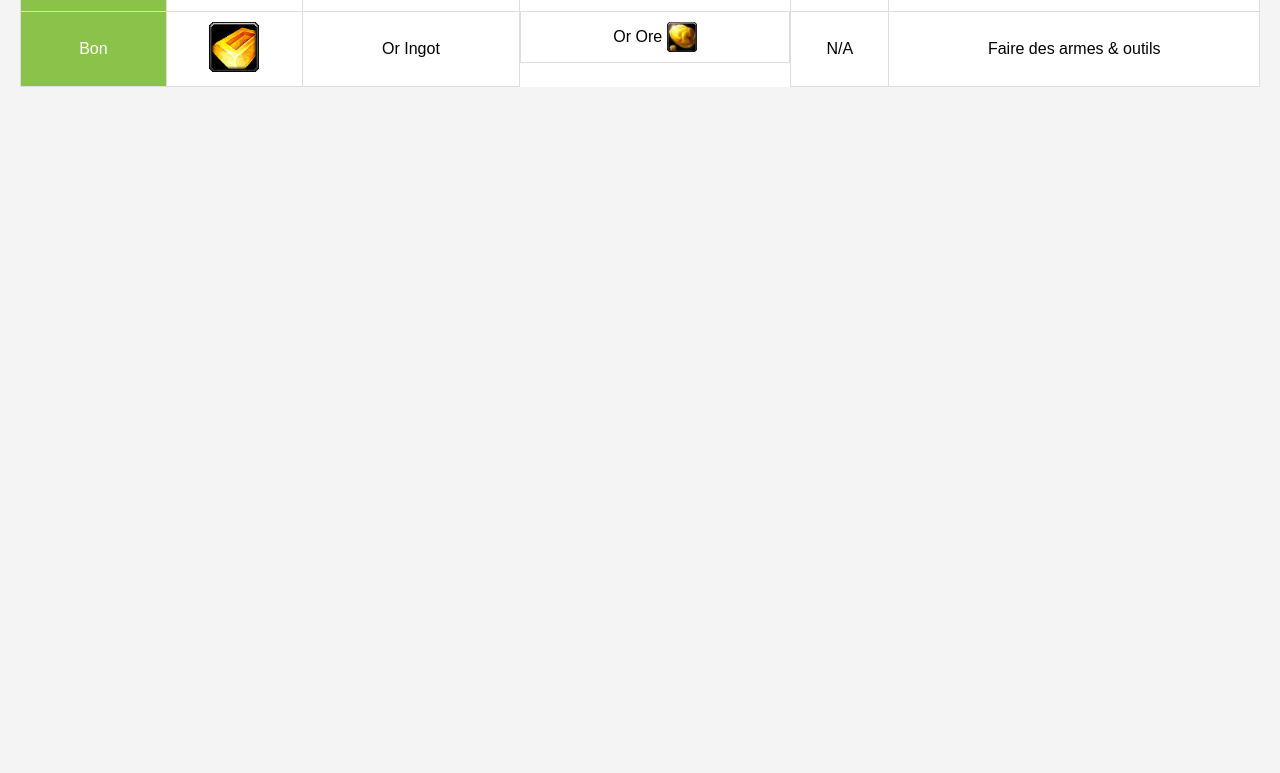
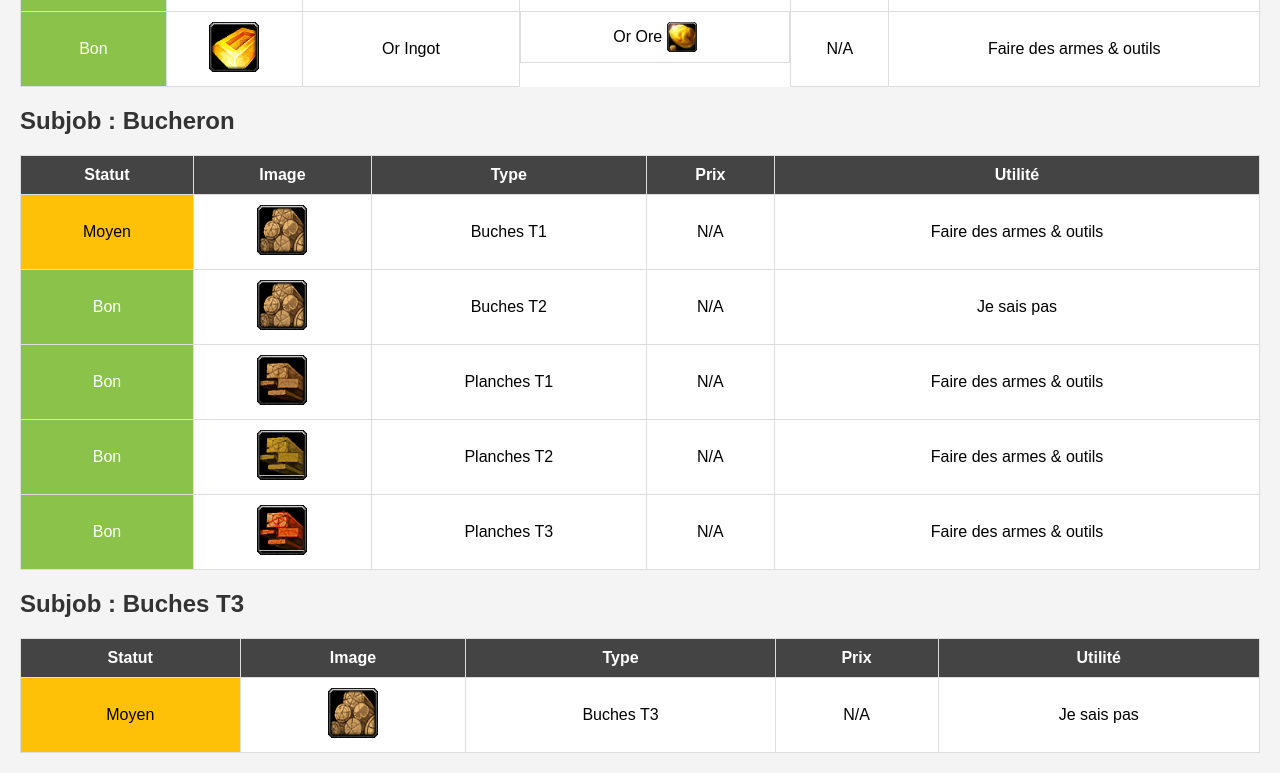
Before and after one commit to Dexsirko/wowrp-orc, a plain HTML site: page index.html in a window 1280 px wide. Shown: the part 531-1304 px from the top of the page. Before the commit the page ends 800 px from the top, so only its background shows below. Drawn offline with Linux system fonts and the light colour scheme.

Commit message:
Update index.html

```diff
--- a/index.html
+++ b/index.html
@@ -63,6 +63,12 @@
                 "Or Ingot": "inv_ingot_03.png",
                 // Bucheron
                 // Herboriste
+                "Buches T1": "inv_tradeskillitem_03",
+                "Buches T2": "inv_tradeskillitem_03",
+                "Buches T3": "inv_tradeskillitem_03.png",
+                "Planches T1": "inv_tradeskillitem_01.png",
+                "Planches T2": "inv_tradeskillitem_012.png",
+                "Planches T3": "inv_tradeskillitem_011.png",
             };
 
             // Configuration des stocks avec catégories
@@ -116,7 +122,7 @@
                     utility: "Faire des armes & outils",
                     image: "inv_ingot_02.png"
                 },
-                                {
+                {
                     category: "Subjob : Mineur",
                     type: "Iron Ingot",
                     status: 2,
@@ -128,7 +134,7 @@
                     utility: "Faire des armes & outils",
                     image: "inv_ingot_iron.png"
                 },
-                                {
+                {
                     category: "Subjob : Mineur",
                     type: "Or Ingot",
                     status: 2,
@@ -141,6 +147,79 @@
                     image: "inv_ingot_03.png"
                 },
                 // BUCHERON
+                {
+                    category: "Subjob : Bucheron",
+                    type: "Buches T1",
+                    status: 1,
+                    mat1: "",
+                    mat2: "",
+                    mat3: "",
+                    mat4: "",
+                    prix: "N/A",
+                    utility: "Faire des armes & outils",
+                    image: "inv_tradeskillitem_03.png"
+                },
+                {
+                    category: "Subjob : Bucheron",
+                    type: "Buches T2",
+                    status: 2,
+                    mat1: "",
+                    mat2: "",
+                    mat3: "",
+                    mat4: "",
+                    prix: "N/A",
+                    utility: "Je sais pas",
+                    image: "inv_tradeskillitem_03.png"
+                },
+                {
+                    category: "Subjob : Buches T3",
+                    type: "Buches T3",
+                    status: 1,
+                    mat1: "",
+                    mat2: "",
+                    mat3: "",
+                    mat4: "",
+                    prix: "N/A",
+                    utility: "Je sais pas",
+                    image: "inv_tradeskillitem_03.png"
+                },
+
+                {
+                    category: "Subjob : Bucheron",
+                    type: "Planches T1",
+                    status: 2,
+                    mat1: "",
+                    mat2: "",
+                    mat3: "",
+                    mat4: "",
+                    prix: "N/A",
+                    utility: "Faire des armes & outils",
+                    image: "inv_tradeskillitem_01.png"
+                },
+                {
+                    category: "Subjob : Bucheron",
+                    type: "Planches T2",
+                    status: 2,
+                    mat1: "",
+                    mat2: "",
+                    mat3: "",
+                    mat4: "",
+                    prix: "N/A",
+                    utility: "Faire des armes & outils",
+                    image: "inv_tradeskillitem_012.png"
+                },
+                {
+                    category: "Subjob : Bucheron",
+                    type: "Planches T3",
+                    status: 2,
+                    mat1: "",
+                    mat2: "",
+                    mat3: "",
+                    mat4: "",
+                    prix: "N/A",
+                    utility: "Faire des armes & outils",
+                    image: "inv_tradeskillitem_011.png"
+                },
 
             ];
 
```
